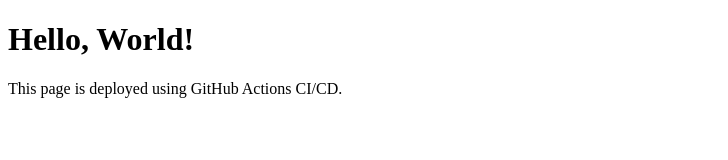
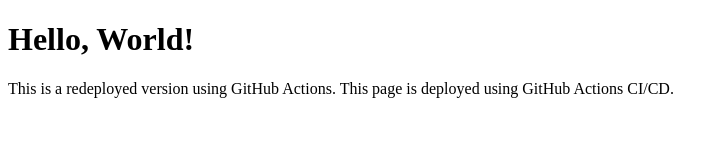
Before and after one commit to Snehadas11/cicddevpractical, a plain HTML site: page index.html in a window 1280 px wide. Shown: the whole page, without its empty margins (0-728 px from the left). Drawn offline with Linux system fonts and the light colour scheme.

Commit message:
Updated HTML content for redeployment

```diff
--- a/index.html
+++ b/index.html
@@ -6,6 +6,9 @@
 </head>
 <body>
   <h1>Hello, World!</h1>
-  <p>This page is deployed using GitHub Actions CI/CD.</p>
+  <p><!-- index.html -->
+
+This is a redeployed version using GitHub Actions.
+This page is deployed using GitHub Actions CI/CD.</p>
 </body>
 </html>
```
